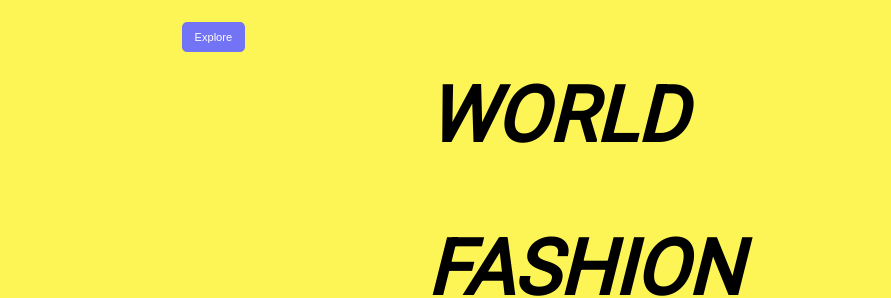
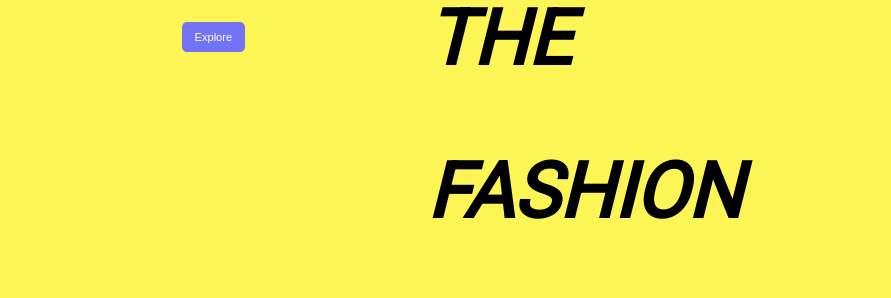
Before and after one commit to ArionDutta33/FashionStore, a plain HTML site: page index.html in a window 1280 px wide. Shown: the part 386-684 px from the top of the page, 0-891 px from the left. Drawn offline with nearby package versions, Linux system fonts and the light colour scheme.

Commit message:
Corrected middle container

```diff
--- a/index.html
+++ b/index.html
@@ -38,8 +38,9 @@
         <div class="middle">
             <h1>explore</h1>
             <h1>the</h1>
-            <h1>world</h1>
             <h1>fashion</h1>
+
+
 
         </div>
 
```
